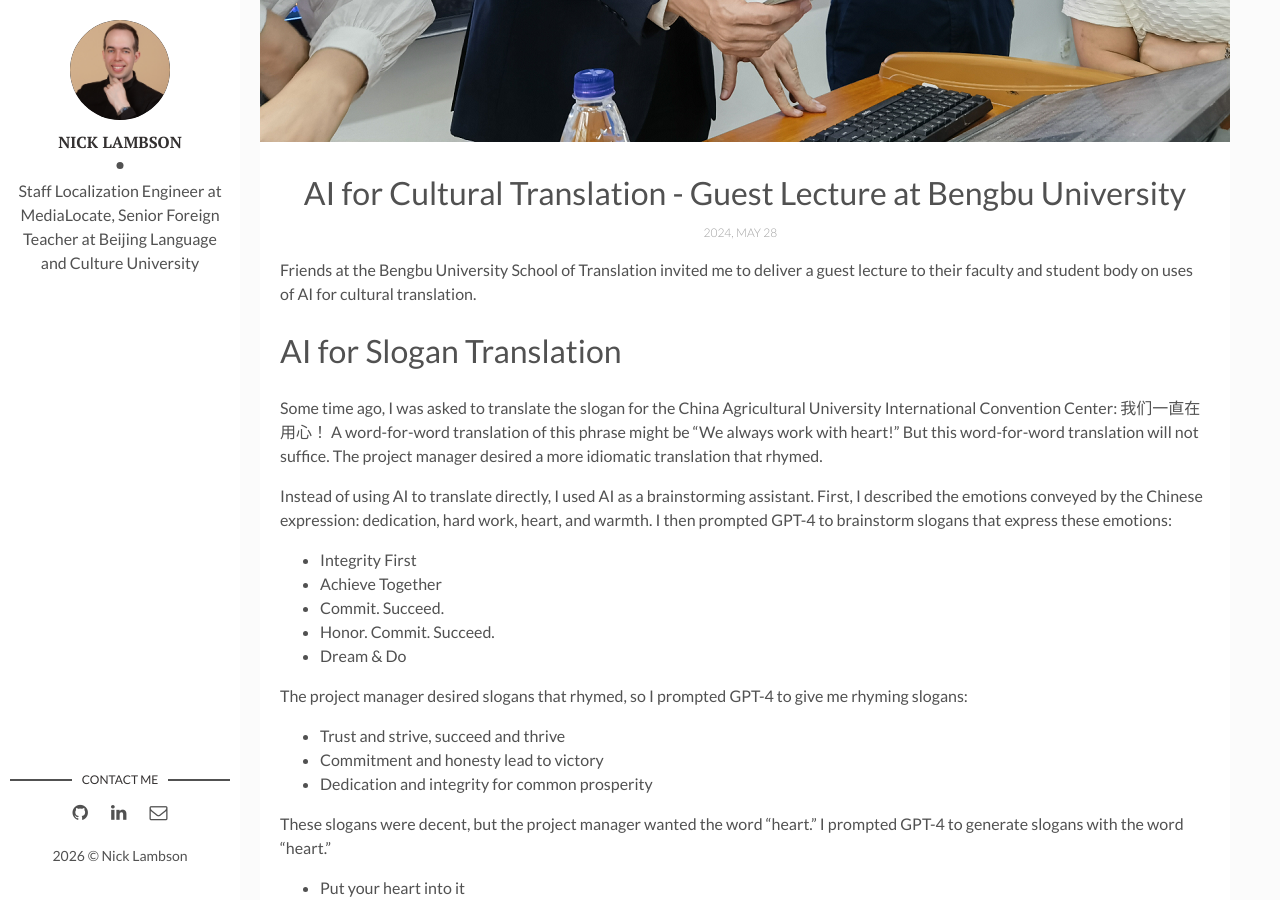
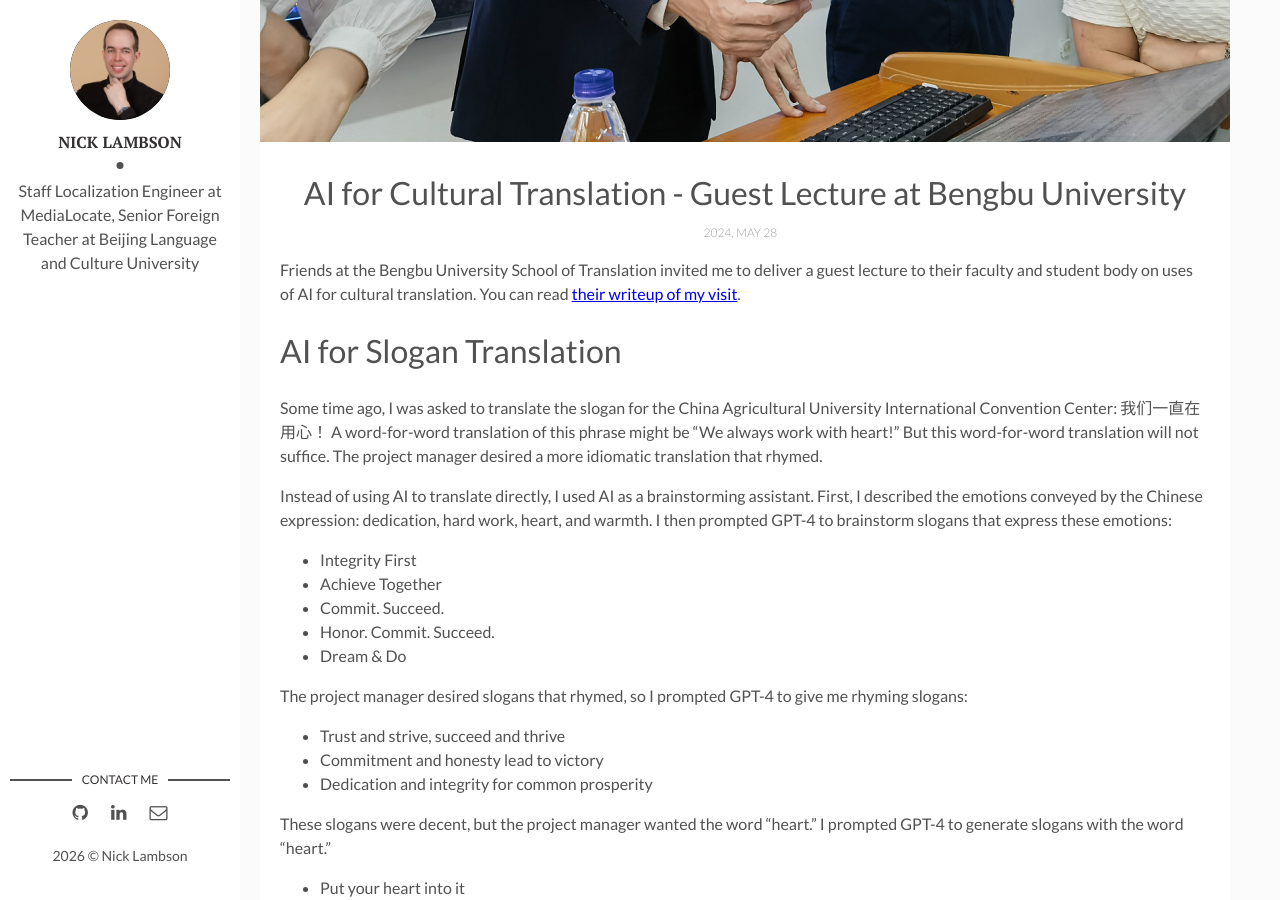
Before and after one commit to nicklambson/nicklambson.github.io, a Jekyll site: the page built from _posts/2024-05-28-bengbu-university.markdown, in a window 1280 px wide and 900 px high, scrolled down 605 px. Built offline with Jekyll 4.4.1, drawn with Linux system fonts in a browser that asks for light colours.

Commit message:
Update 2024-05-28-bengbu-university.markdown

```diff
--- a/_posts/2024-05-28-bengbu-university.markdown
+++ b/_posts/2024-05-28-bengbu-university.markdown
@@ -9,7 +9,7 @@ categories: [blog]
 author: Nick Lambson
 ---
 
-Friends at the Bengbu University School of Translation invited me to deliver a guest lecture to their faculty and student body on uses of AI for cultural translation.
+Friends at the Bengbu University School of Translation invited me to deliver a guest lecture to their faculty and student body on uses of AI for cultural translation. You can read [their writeup of my visit](https://www.bbc.edu.cn/2024/0531/c21a106332/page.htm).
 
 # AI for Slogan Translation
 
```
